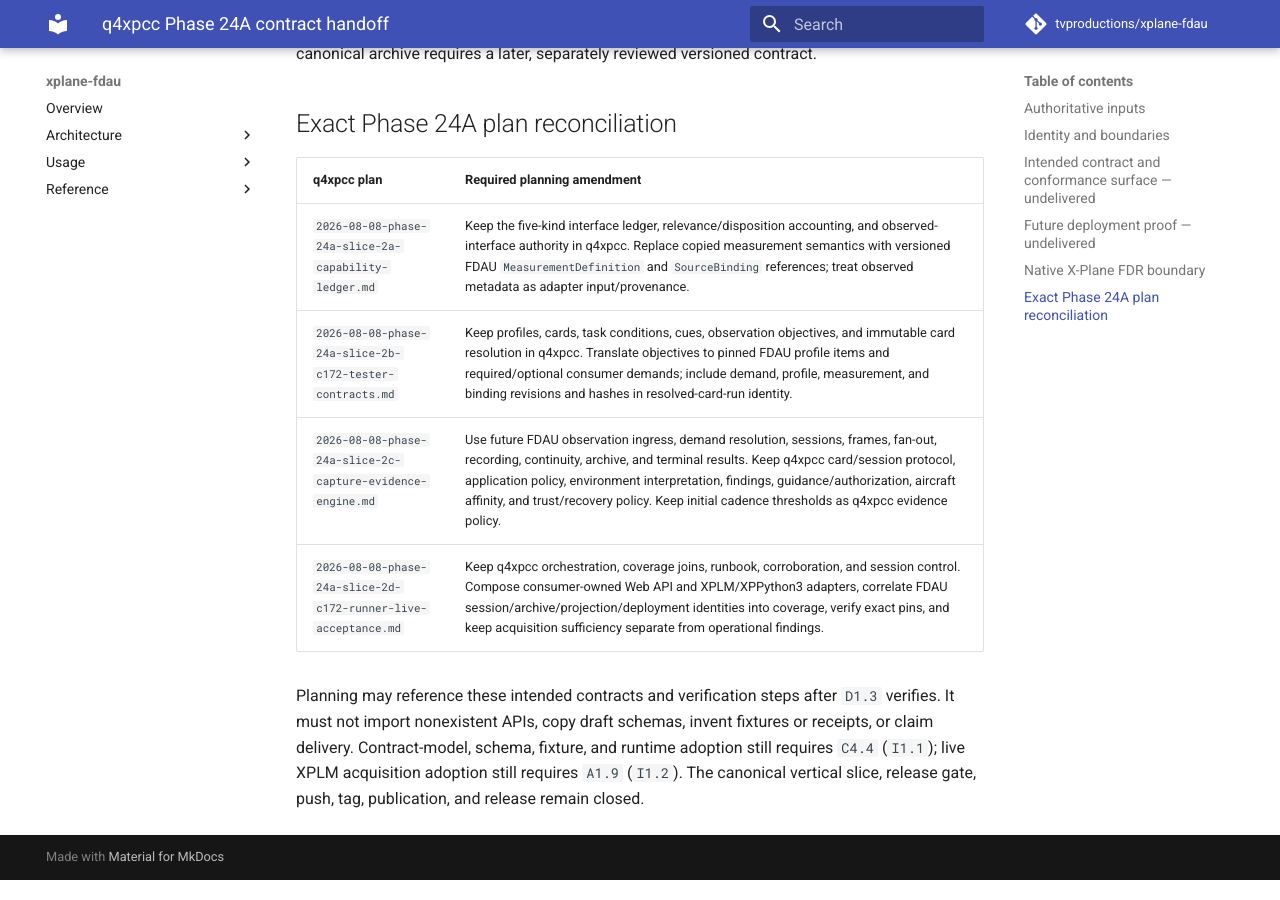
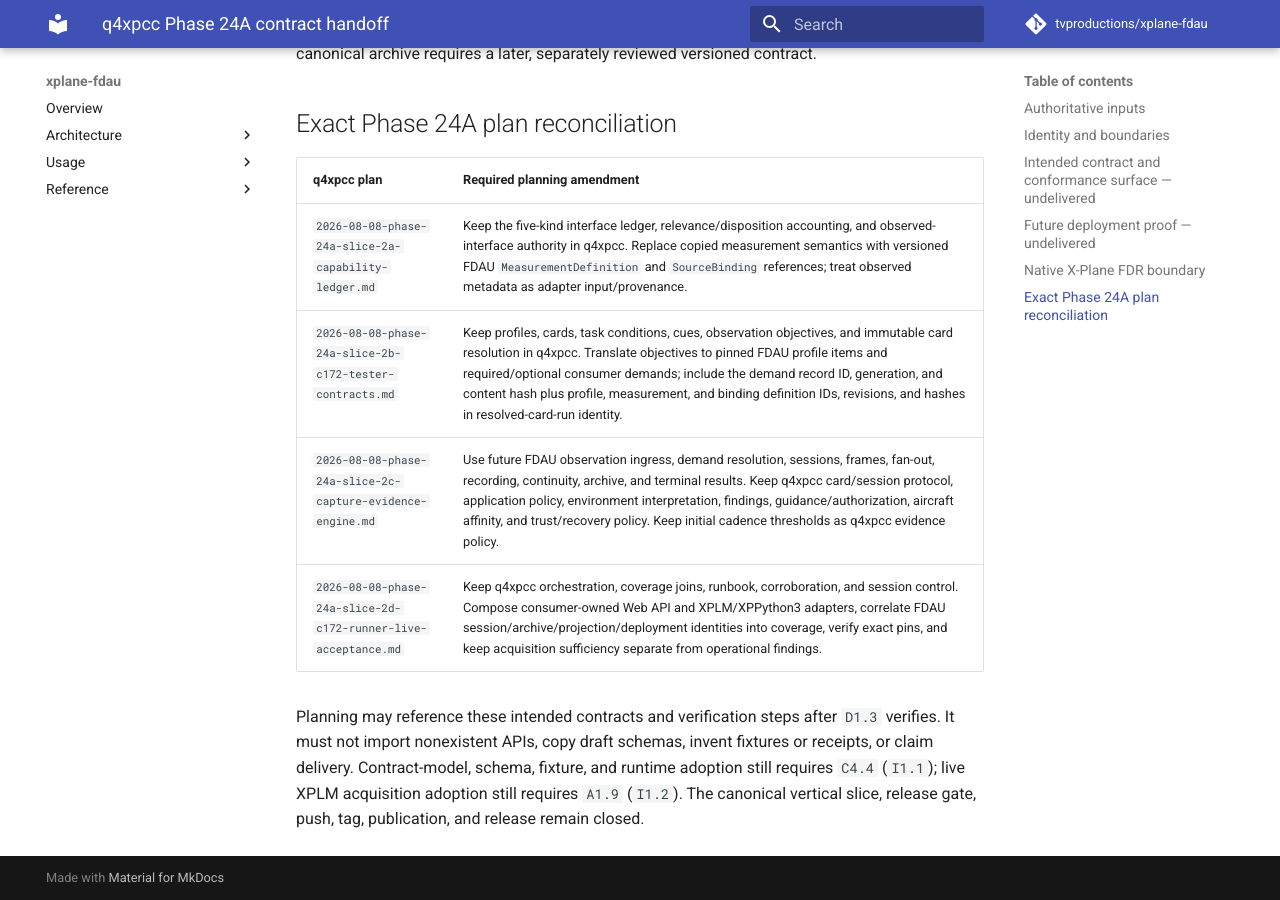
Before and after one commit to tvproductions/xplane-fdau, an MkDocs documentation site: the page built from docs/architecture/q4xpcc_phase_24a_contract_handoff.md, in a window 1280 px wide and 900 px high, scrolled down 3170 px. Built offline with MkDocs 1.6.1 and Material for MkDocs 9.7.7, drawn with Linux system fonts in a browser that asks for light colours; comment, search, counter and statistics services are not loaded.

Commit message:
docs: correct q4xpcc demand identity

```diff
--- a/docs/architecture/q4xpcc_phase_24a_contract_handoff.md
+++ b/docs/architecture/q4xpcc_phase_24a_contract_handoff.md
@@ -142,7 +142,7 @@ contract.
 | q4xpcc plan | Required planning amendment |
 | --- | --- |
 | `2026-08-08-phase-24a-slice-2a-capability-ledger.md` | Keep the five-kind interface ledger, relevance/disposition accounting, and observed-interface authority in q4xpcc. Replace copied measurement semantics with versioned FDAU `MeasurementDefinition` and `SourceBinding` references; treat observed metadata as adapter input/provenance. |
-| `2026-08-08-phase-24a-slice-2b-c172-tester-contracts.md` | Keep profiles, cards, task conditions, cues, observation objectives, and immutable card resolution in q4xpcc. Translate objectives to pinned FDAU profile items and required/optional consumer demands; include demand, profile, measurement, and binding revisions and hashes in resolved-card-run identity. |
+| `2026-08-08-phase-24a-slice-2b-c172-tester-contracts.md` | Keep profiles, cards, task conditions, cues, observation objectives, and immutable card resolution in q4xpcc. Translate objectives to pinned FDAU profile items and required/optional consumer demands; include the demand record ID, generation, and content hash plus profile, measurement, and binding definition IDs, revisions, and hashes in resolved-card-run identity. |
 | `2026-08-08-phase-24a-slice-2c-capture-evidence-engine.md` | Use future FDAU observation ingress, demand resolution, sessions, frames, fan-out, recording, continuity, archive, and terminal results. Keep q4xpcc card/session protocol, application policy, environment interpretation, findings, guidance/authorization, aircraft affinity, and trust/recovery policy. Keep initial cadence thresholds as q4xpcc evidence policy. |
 | `2026-08-08-phase-24a-slice-2d-c172-runner-live-acceptance.md` | Keep q4xpcc orchestration, coverage joins, runbook, corroboration, and session control. Compose consumer-owned Web API and XPLM/XPPython3 adapters, correlate FDAU session/archive/projection/deployment identities into coverage, verify exact pins, and keep acquisition sufficiency separate from operational findings. |
 
```
